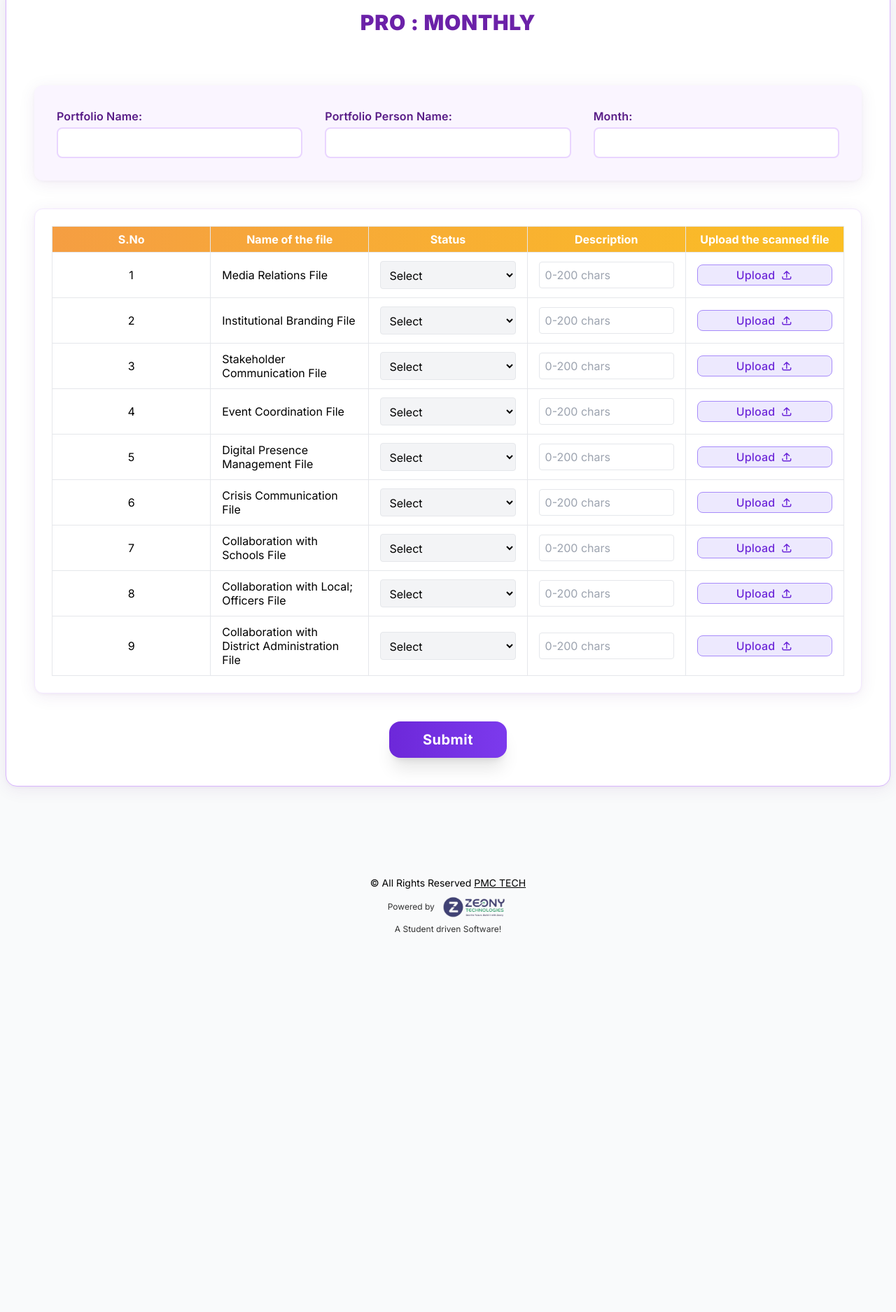
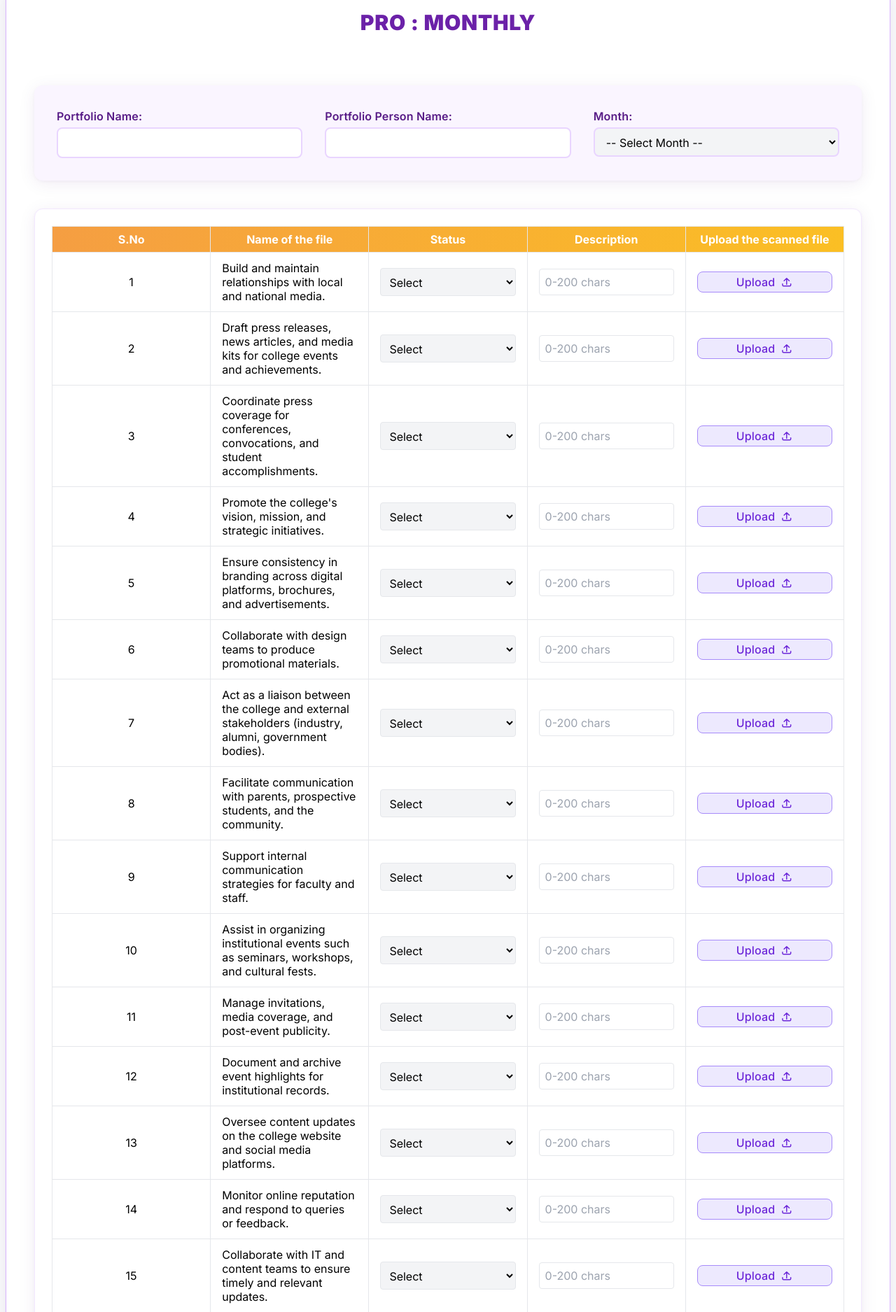
Before and after one commit to mispmctech-cpu/flask-project, a Flask app: template templates/institution-form16.html in a window 1280 px wide. Shown: the part 139-2014 px from the top of the page at 70% size. Before the commit the page ends 1472 px from the top, so only its background shows below. Run offline with Flask 3, Linux system fonts and the light colour scheme; the template is opened without the code that fills it, so the values that code supplies are empty; some libraries are stand-ins or nearby versions.

Commit message:
Update institution-form16.html: Month dropdown and auto-fetch logic

```diff
--- a/templates/institution-form16.html
+++ b/templates/institution-form16.html
@@ -1,7 +1,36 @@
 <!DOCTYPE html>
 <html lang="en">
 <head>
-	<script src="https://unpkg.com/@supabase/supabase-js"></script>
+   <script src="https://unpkg.com/@supabase/supabase-js"></script>
+   <script>
+   // Auto-fill Portfolio Name, Portfolio Member Name, and Month from localStorage if available
+   document.addEventListener('DOMContentLoaded', function() {
+	   var portfolio = localStorage.getItem('selectedPortfolio') || '';
+	   var member = localStorage.getItem('selectedMemberName') || '';
+	   var month = localStorage.getItem('selectedMonth') || '';
+
+	   const form = document.getElementById('form16');
+	   if (form) {
+		   const portfolioField = form.querySelector('input[name="Portfolio Name:"]');
+		   if (portfolioField && portfolio) {
+			   portfolioField.value = portfolio;
+		   }
+		   const memberField = form.querySelector('input[name="Portfolio Member Name:"]');
+		   if (memberField && member) {
+			   memberField.value = member;
+		   }
+		   const monthField = form.querySelector('select[name="Month:"]');
+		   if (monthField && month) {
+			   for (var i = 0; i < monthField.options.length; i++) {
+				   if (monthField.options[i].value === month) {
+					   monthField.selectedIndex = i;
+					   break;
+				   }
+			   }
+		   }
+	   }
+   });
+   </script>
 	<meta charset="UTF-8">
 	<meta name="viewport" content="width=device-width, initial-scale=1.0">
 	<title>PRO : MONTHLY</title>
@@ -102,7 +131,21 @@
 					</div>
 					<div>
 						<label class="block font-semibold text-purple-900 mb-1">Month:</label>
-						<input type="text" name="Month:" required class="w-full border-2 border-purple-200 rounded-lg px-3 py-2 focus:ring-2 focus:ring-purple-400" placeholder="" />
+						<select name="Month:" required class="w-full border-2 border-purple-200 rounded-lg px-3 py-2 focus:ring-2 focus:ring-purple-400">
+							<option value="">-- Select Month --</option>
+							<option value="January">January</option>
+							<option value="February">February</option>
+							<option value="March">March</option>
+							<option value="April">April</option>
+							<option value="May">May</option>
+							<option value="June">June</option>
+							<option value="July">July</option>
+							<option value="August">August</option>
+							<option value="September">September</option>
+							<option value="October">October</option>
+							<option value="November">November</option>
+							<option value="December">December</option>
+						</select>
 					</div>
 				</div>
 				<div class="overflow-x-auto rounded-xl card-shadow border border-purple-100 bg-white w-full p-6 my-8">
@@ -128,17 +171,41 @@
 		</div>
 	</div>
 	<script>
-	// File rows for form 16 (from image)
+	// 24 scope labels from the image
 	const fileRows = [
-		'Media Relations File',
-		'Institutional Branding File',
-		'Stakeholder Communication File',
-		'Event Coordination File',
-		'Digital Presence Management File',
-		'Crisis Communication File',
-		'Collaboration with Schools File',
-		'Collaboration with Local; Officers File',
-		'Collaboration with District Administration File'
+		// 1. Media Relations
+		'Build and maintain relationships with local and national media.',
+		'Draft press releases, news articles, and media kits for college events and achievements.',
+		'Coordinate press coverage for conferences, convocations, and student accomplishments.',
+		// 2. Institutional Branding
+		"Promote the college's vision, mission, and strategic initiatives.",
+		'Ensure consistency in branding across digital platforms, brochures, and advertisements.',
+		'Collaborate with design teams to produce promotional materials.',
+		// 3. Stakeholder Communication
+		'Act as a liaison between the college and external stakeholders (industry, alumni, government bodies).',
+		'Facilitate communication with parents, prospective students, and the community.',
+		'Support internal communication strategies for faculty and staff.',
+		// 4. Event Coordination
+		'Assist in organizing institutional events such as seminars, workshops, and cultural fests.',
+		'Manage invitations, media coverage, and post-event publicity.',
+		'Document and archive event highlights for institutional records.',
+		// 5. Digital Presence Management
+		'Oversee content updates on the college website and social media platforms.',
+		'Monitor online reputation and respond to queries or feedback.',
+		'Collaborate with IT and content teams to ensure timely and relevant updates.',
+		// 6. Accreditation and Ranking Support
+		'Highlight activities and achievements related to NBA, NAAC and other accreditations.',
+		'Coordinate with ranking agencies and ensure accurate representation of institutional data.',
+		'Support initiatives aligned with quality assurance and continuous improvement.',
+		// 7. Strategic Contributions
+		'Develop protocols for managing communication during emergencies or controversies.',
+		'Ensure timely dissemination of verified information to stakeholders.',
+		// 8. Alumni and Industry Engagement
+		'Support alumni relations through newsletters, reunions, and success stories.',
+		'Facilitate industry partnerships by showcasing collaborative projects and MoUs.',
+		// 9. Documentation and Reporting
+		'Maintain and report media coverage, stakeholder feedback, and outreach activities.',
+		'Prepare periodic reports for the Governing Body and Academic Council.'
 	];
 	// Render rows
 	const tbody = document.getElementById('form16-table-body');
@@ -148,7 +215,7 @@
 		tr.innerHTML = `
 			<td class="border px-4 py-3 text-center">${idx}</td>
 			<td class="border px-4 py-3">${name}</td>
-			<td class="border px-4 py-3"><select name="Status_${idx}" class="w-full border rounded px-2 py-2"><option value="">Select</option><option>Completed</option><option>In Progress</option><option>Not Started</option></select></td>
+			<td class="border px-4 py-3"><select name="Status_${idx}" class="w-full border rounded px-2 py-2"><option value="">Select</option><option>Completed</option><option>In Progress</option><option>Not Started</option><option>Not Applicable</option></select></td>
 			<td class="border px-4 py-3"><input type="text" name="Description_${idx}" maxlength="200" class="w-full border rounded px-2 py-2" placeholder="0-200 chars" /></td>
 			<td class="border px-4 py-3">
 				<label class="custom-upload">
@@ -183,7 +250,7 @@
 			"Portfolio Member Name:": formData.get('Portfolio Member Name:'),
 			"Month:": formData.get('Month:'),
 		};
-		for (let i = 1; i <= 9; i++) {
+		for (let i = 1; i <= 24; i++) {
 			row[`Status_${i}`] = formData.get(`Status_${i}`);
 			row[`Description_${i}`] = formData.get(`Description_${i}`);
 			const file = formData.get(`Upload the scanned file_${i}`);
```
